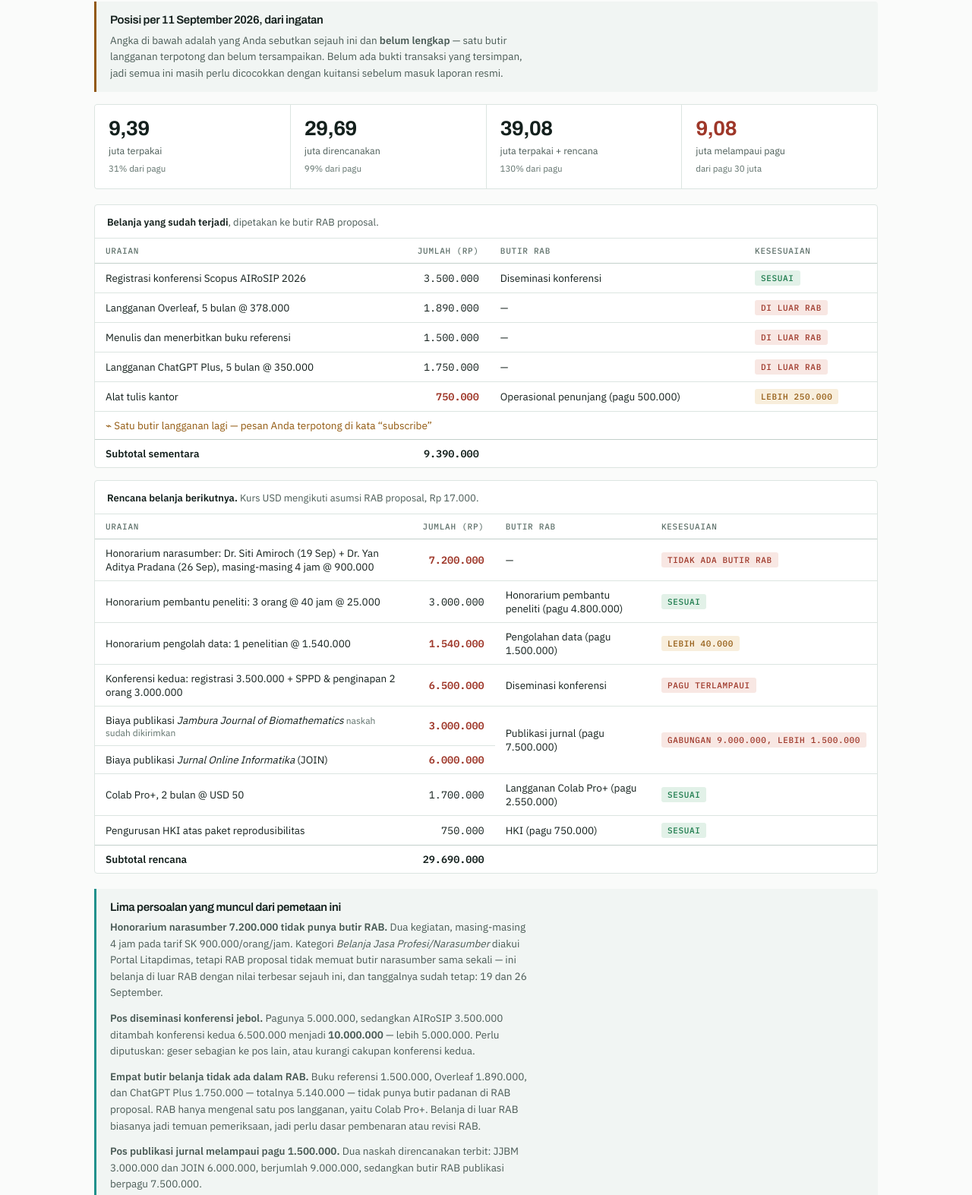
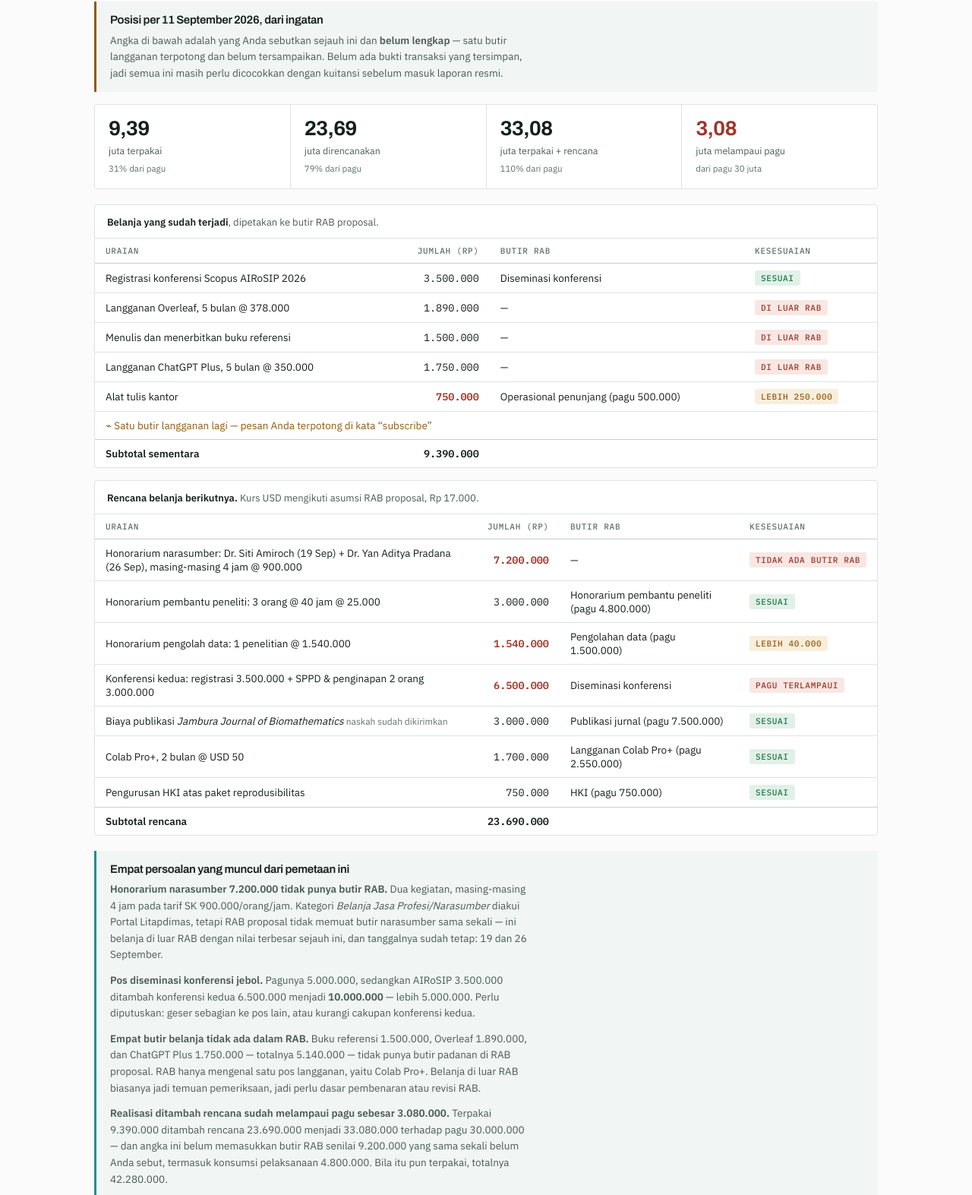
Before and after one commit to jamhuri-tech/litapdimas-2026, a plain HTML site: page index.html in a window 1280 px wide. Shown: the part 8939-10512 px from the top of the page at 76% size. Drawn offline with Linux system fonts and the light colour scheme.

Commit message:
Batalkan rencana biaya publikasi JOIN dari anggaran
Atas keputusan peneliti, biaya publikasi Jurnal Online Informatika sebesar
6.000.000 dikeluarkan dari rencana. Pos publikasi karena itu kembali di dalam
pagunya (JJBM 3.000.000 terhadap pagu 7.500.000), total rencana turun ke
23.690.000, dan pelampauan pagu keseluruhan menyusut dari 9.080.000 menjadi
3.080.000. Status naskah JOIN sebagai luaran tidak diubah.

Co-Authored-By: Claude Opus 5 <noreply@anthropic.com>

```diff
--- a/index.html
+++ b/index.html
@@ -1142,9 +1142,9 @@ html { scroll-behavior: smooth; }
 
   <div class="stats" style="margin-top:16px">
     <div class="stat"><span class="v">9,39</span><span class="k">juta terpakai</span><span class="n">31% dari pagu</span></div>
-    <div class="stat"><span class="v">29,69</span><span class="k">juta direncanakan</span><span class="n">99% dari pagu</span></div>
-    <div class="stat"><span class="v">39,08</span><span class="k">juta terpakai + rencana</span><span class="n">130% dari pagu</span></div>
-    <div class="stat"><span class="v" style="color:var(--crit)">9,08</span><span class="k">juta melampaui pagu</span><span class="n">dari pagu 30 juta</span></div>
+    <div class="stat"><span class="v">23,69</span><span class="k">juta direncanakan</span><span class="n">79% dari pagu</span></div>
+    <div class="stat"><span class="v">33,08</span><span class="k">juta terpakai + rencana</span><span class="n">110% dari pagu</span></div>
+    <div class="stat"><span class="v" style="color:var(--crit)">3,08</span><span class="k">juta melampaui pagu</span><span class="n">dari pagu 30 juta</span></div>
   </div>
 
   <div class="tbl-wrap" style="margin-top:20px">
@@ -1176,22 +1176,20 @@ html { scroll-behavior: smooth; }
         <tr><td>Honorarium pembantu peneliti: 3 orang @ 40 jam @ 25.000</td><td class="num">3.000.000</td><td>Honorarium pembantu peneliti (pagu 4.800.000)</td><td><span class="chip good">Sesuai</span></td></tr>
         <tr class="flag"><td>Honorarium pengolah data: 1 penelitian @ 1.540.000</td><td class="num">1.540.000</td><td>Pengolahan data (pagu 1.500.000)</td><td><span class="chip pending">Lebih 40.000</span></td></tr>
         <tr class="flag"><td>Konferensi kedua: registrasi 3.500.000 + SPPD &amp; penginapan 2 orang 3.000.000</td><td class="num">6.500.000</td><td>Diseminasi konferensi</td><td><span class="chip crit">Pagu terlampaui</span></td></tr>
-        <tr class="flag"><td>Biaya publikasi <i>Jambura Journal of Biomathematics</i> <span style="color:var(--ink-3);font-size:12px">naskah sudah dikirimkan</span></td><td class="num">3.000.000</td><td rowspan="2">Publikasi jurnal (pagu 7.500.000)</td><td rowspan="2"><span class="chip crit">Gabungan 9.000.000, lebih 1.500.000</span></td></tr>
-        <tr class="flag"><td>Biaya publikasi <i>Jurnal Online Informatika</i> (JOIN)</td><td class="num">6.000.000</td></tr>
+        <tr><td>Biaya publikasi <i>Jambura Journal of Biomathematics</i> <span style="color:var(--ink-3);font-size:12px">naskah sudah dikirimkan</span></td><td class="num">3.000.000</td><td>Publikasi jurnal (pagu 7.500.000)</td><td><span class="chip good">Sesuai</span></td></tr>
         <tr><td>Colab Pro+, 2 bulan @ USD 50</td><td class="num">1.700.000</td><td>Langganan Colab Pro+ (pagu 2.550.000)</td><td><span class="chip good">Sesuai</span></td></tr>
         <tr><td>Pengurusan HKI atas paket reprodusibilitas</td><td class="num">750.000</td><td>HKI (pagu 750.000)</td><td><span class="chip good">Sesuai</span></td></tr>
       </tbody>
-      <tfoot><tr><td>Subtotal rencana</td><td class="num">29.690.000</td><td colspan="2"></td></tr></tfoot>
+      <tfoot><tr><td>Subtotal rencana</td><td class="num">23.690.000</td><td colspan="2"></td></tr></tfoot>
     </table>
   </div>
 
   <div class="note crit" style="margin-top:20px">
-    <h3>Lima persoalan yang muncul dari pemetaan ini</h3>
+    <h3>Empat persoalan yang muncul dari pemetaan ini</h3>
     <p><strong>Honorarium narasumber 7.200.000 tidak punya butir RAB.</strong> Dua kegiatan, masing-masing 4 jam pada tarif SK 900.000/orang/jam. Kategori <em>Belanja Jasa Profesi/Narasumber</em> diakui Portal Litapdimas, tetapi RAB proposal tidak memuat butir narasumber sama sekali — ini belanja di luar RAB dengan nilai terbesar sejauh ini, dan tanggalnya sudah tetap: 19 dan 26 September.</p>
     <p><strong>Pos diseminasi konferensi jebol.</strong> Pagunya 5.000.000, sedangkan AIRoSIP 3.500.000 ditambah konferensi kedua 6.500.000 menjadi <strong>10.000.000</strong> — lebih 5.000.000. Perlu diputuskan: geser sebagian ke pos lain, atau kurangi cakupan konferensi kedua.</p>
     <p><strong>Empat butir belanja tidak ada dalam RAB.</strong> Buku referensi 1.500.000, Overleaf 1.890.000, dan ChatGPT Plus 1.750.000 — totalnya 5.140.000 — tidak punya butir padanan di RAB proposal. RAB hanya mengenal satu pos langganan, yaitu Colab Pro+. Belanja di luar RAB biasanya jadi temuan pemeriksaan, jadi perlu dasar pembenaran atau revisi RAB.</p>
-    <p><strong>Pos publikasi jurnal melampaui pagu 1.500.000.</strong> Dua naskah direncanakan terbit: JJBM 3.000.000 dan JOIN 6.000.000, berjumlah 9.000.000, sedangkan butir RAB publikasi berpagu 7.500.000.</p>
-    <p><strong>Realisasi ditambah rencana sudah melampaui pagu sebesar 9.080.000.</strong> Terpakai 9.390.000 ditambah rencana 29.690.000 menjadi 39.080.000 terhadap pagu 30.000.000 — dan angka ini belum memasukkan butir RAB senilai 9.200.000 yang sama sekali belum Anda sebut, termasuk konsumsi pelaksanaan 4.800.000. Bila itu pun terpakai, totalnya 48.280.000.</p>
+    <p><strong>Realisasi ditambah rencana sudah melampaui pagu sebesar 3.080.000.</strong> Terpakai 9.390.000 ditambah rencana 23.690.000 menjadi 33.080.000 terhadap pagu 30.000.000 — dan angka ini belum memasukkan butir RAB senilai 9.200.000 yang sama sekali belum Anda sebut, termasuk konsumsi pelaksanaan 4.800.000. Bila itu pun terpakai, totalnya 42.280.000.</p>
   </div>
 
   <div class="tbl-wrap" style="margin-top:16px">
```
